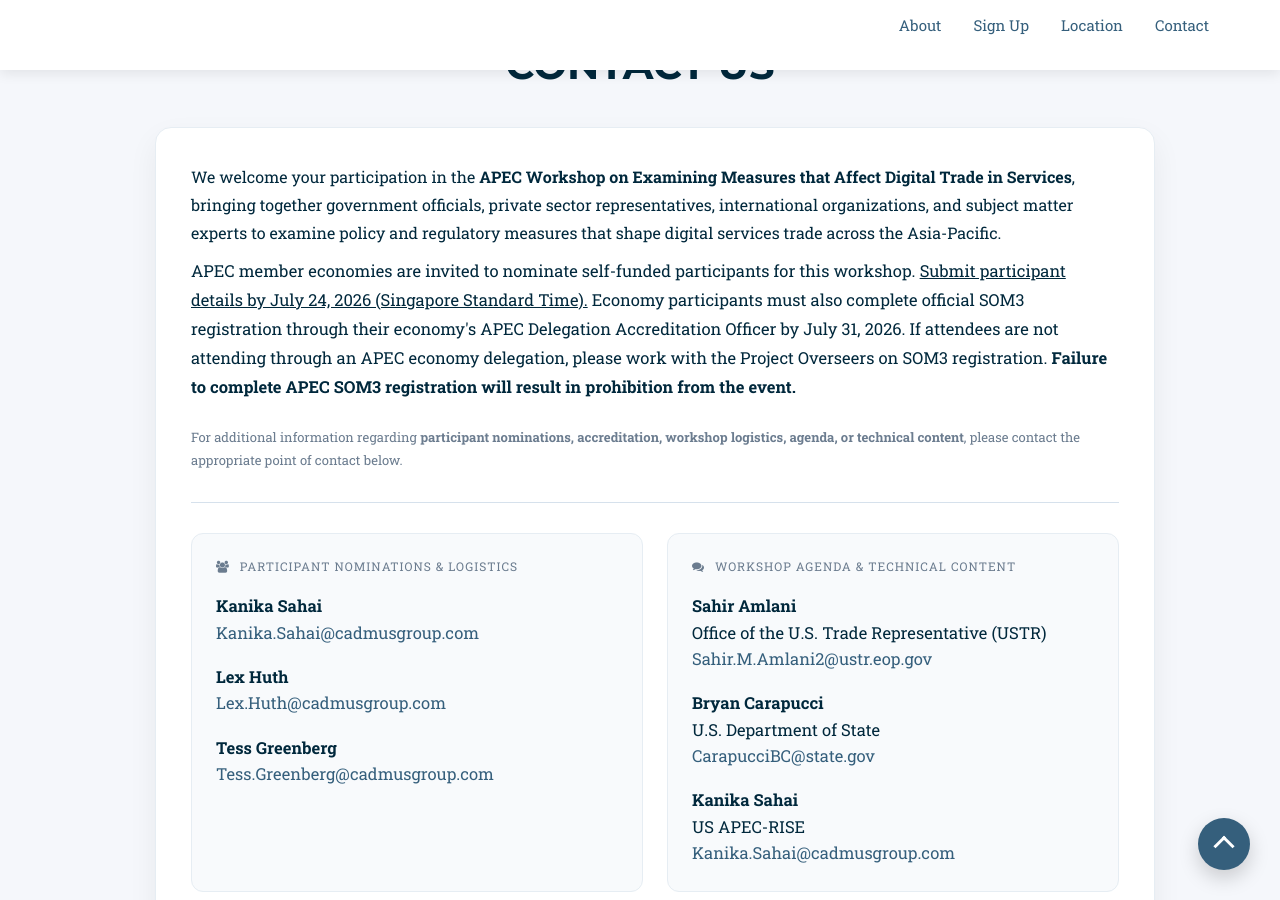
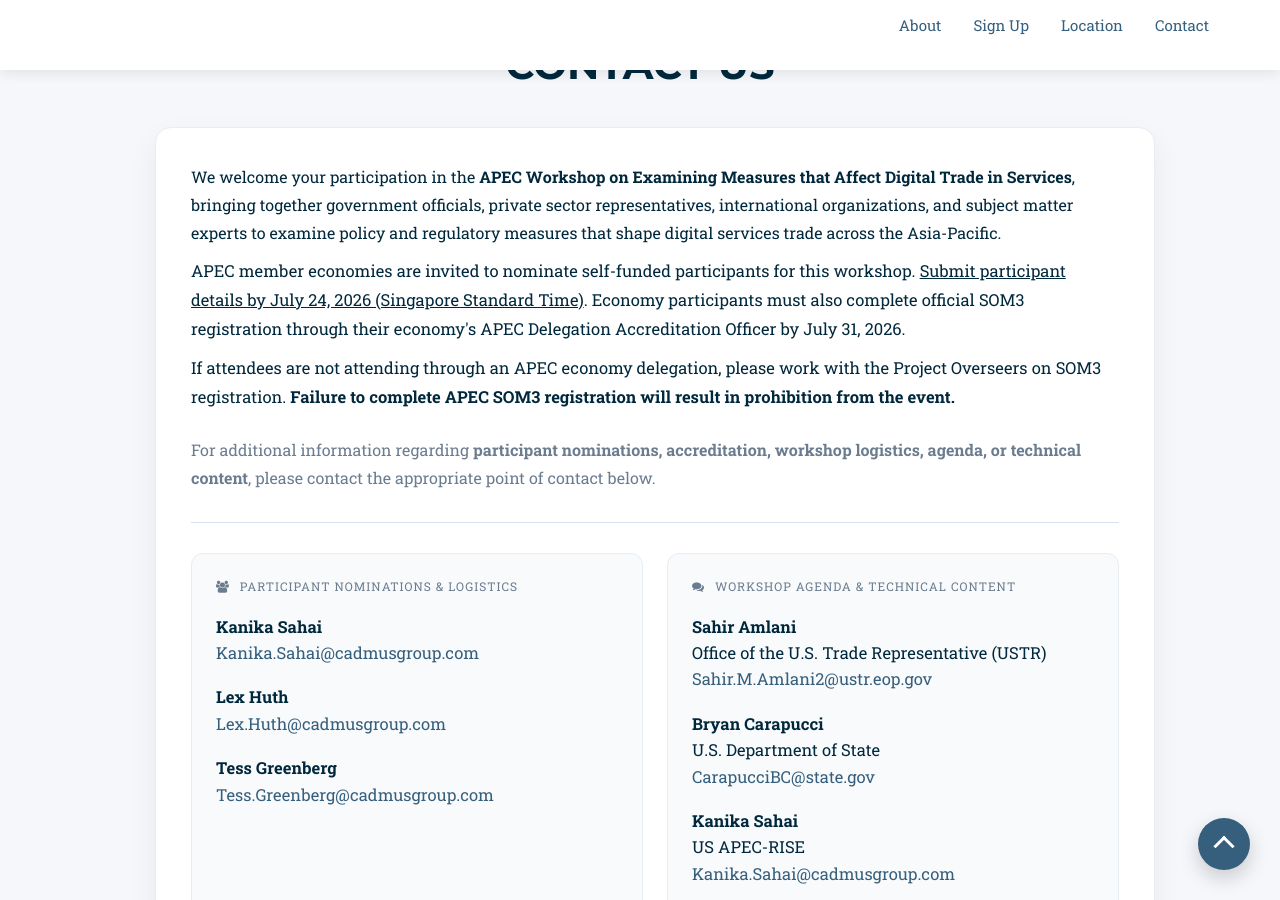
Before and after one commit to usapecrise/digital-services-in-trade-workshop, a Jekyll site: the page built from index.html, in a window 1280 px wide and 900 px high, scrolled down 3302 px. Built offline with Jekyll 4.4.1, drawn with Linux system fonts in a browser that asks for light colours; nearby versions of some CDN libraries; some web fonts are replaced; library files that are not in the unit come from our copies.

Commit message:
Update contact.html

```diff
--- a/_includes/2016_data/contact.html
+++ b/_includes/2016_data/contact.html
@@ -25,10 +25,12 @@
           </p>
 
           <p style="margin-top:10px;">
-            APEC member economies are invited to nominate self-funded participants for this workshop. <u>Submit participant details by July 24, 2026 (Singapore Standard Time).</u> Economy participants must also complete official SOM3 registration through their economy's APEC Delegation Accreditation Officer by July 31, 2026. If attendees are not attending through an APEC economy delegation, please work with the Project Overseers on SOM3 registration. <strong>Failure to complete APEC SOM3 registration will result in prohibition from the event.</strong>
+            APEC member economies are invited to nominate self-funded participants for this workshop. <u>Submit participant details by July 24, 2026 (Singapore Standard Time)</u>. Economy participants must also complete official SOM3 registration through their economy's APEC Delegation Accreditation Officer by July 31, 2026. </p>
+          </p>
+          <p>If attendees are not attending through an APEC economy delegation, please work with the Project Overseers on SOM3 registration. <strong>Failure to complete APEC SOM3 registration will result in prohibition from the event.</strong>
           </p>
 
-          <p style="font-size:13px; color:#6b7c8f; margin-top:25px;">
+          <p style="font-size:16px; color:#6b7c8f; margin-top:25px;">
             For additional information regarding <strong>participant nominations, accreditation, workshop logistics, agenda, or technical content</strong>, please contact the appropriate point of contact below.
           </p>
 
```
